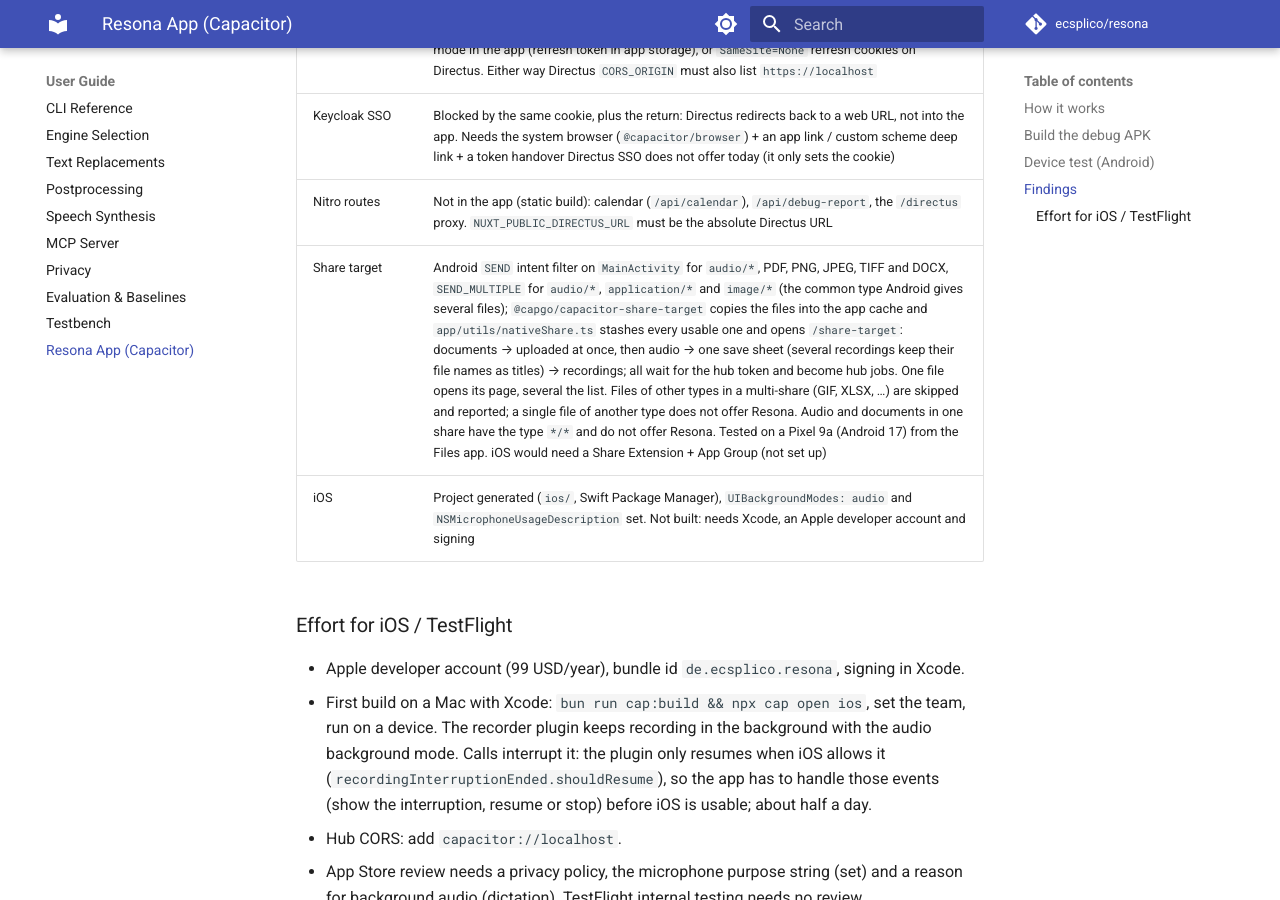
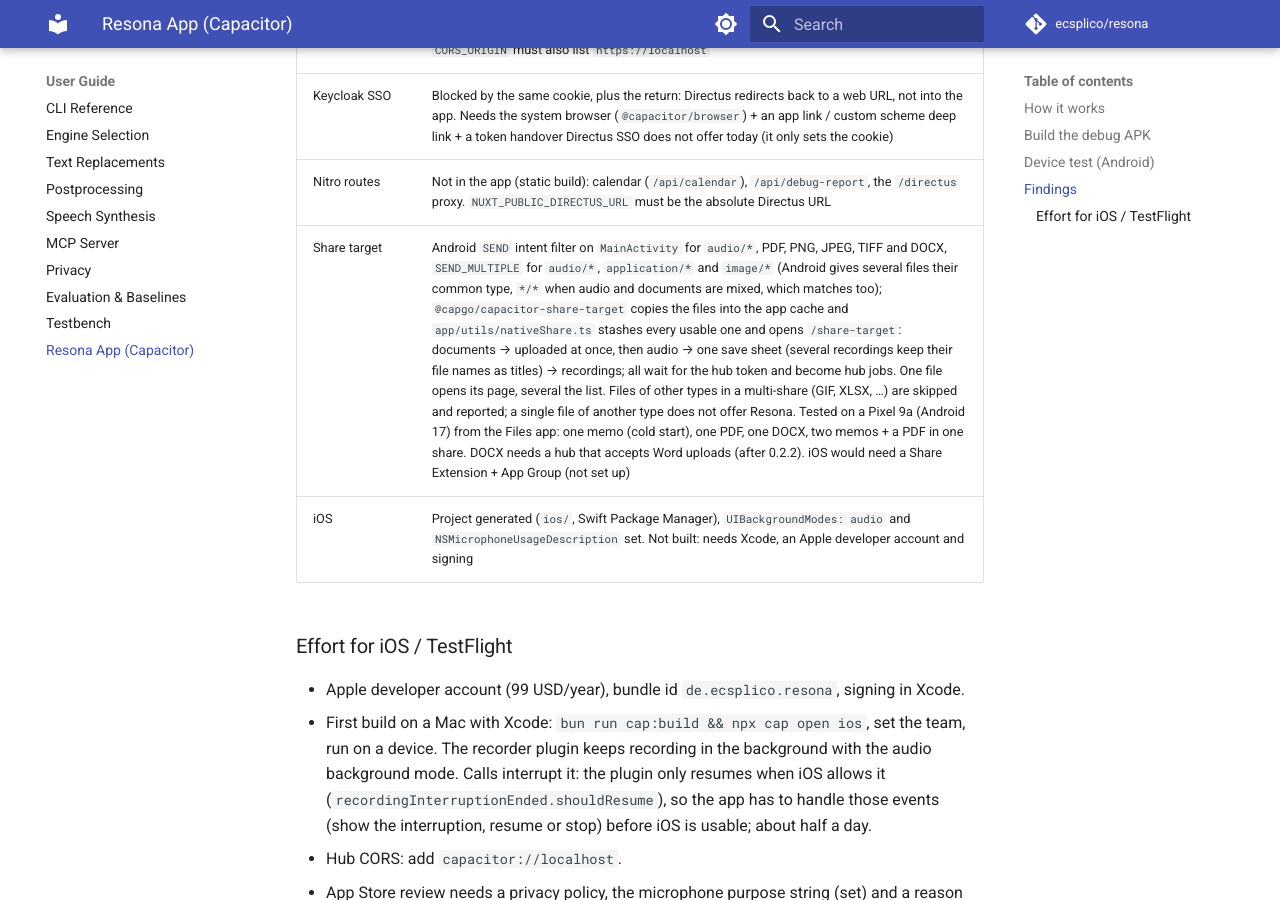
Before and after one commit to ecsplico/resona, an MkDocs documentation site: the page built from docs/guide/pwa-app.md, in a window 1280 px wide and 900 px high, scrolled down 3110 px. Built offline with MkDocs 1.6.1 and Material for MkDocs 9.7.7, drawn with Linux system fonts in a browser that asks for light colours; comment, search, counter and statistics services are not loaded.

Commit message:
docs(pwa): mixed audio + document shares reach Resona (*/*); phone test results

```diff
--- a/docs/guide/pwa-app.md
+++ b/docs/guide/pwa-app.md
@@ -101,7 +101,7 @@
 | Directus login | Blocked as is. The SDK runs in cookie mode: the refresh token is an httpOnly cookie of the Directus host, and from the app origin `https://localhost` that is a cross-site cookie. The WebView accepts third-party cookies (Capacitor enables them), but Directus sets the refresh cookie `SameSite=Lax` (`REFRESH_TOKEN_COOKIE_SAME_SITE` in `docker-compose.coolify.yml`), so it is not sent on the app's cross-site refresh. Password login gets an access token, but the session ends at the first refresh (~15 min). Fix options: JSON auth mode in the app (refresh token in app storage), or `SameSite=None` refresh cookies on Directus. Either way Directus `CORS_ORIGIN` must also list `https://localhost` |
 | Keycloak SSO | Blocked by the same cookie, plus the return: Directus redirects back to a web URL, not into the app. Needs the system browser (`@capacitor/browser`) + an app link / custom scheme deep link + a token handover Directus SSO does not offer today (it only sets the cookie) |
 | Nitro routes | Not in the app (static build): calendar (`/api/calendar`), `/api/debug-report`, the `/directus` proxy. `NUXT_PUBLIC_DIRECTUS_URL` must be the absolute Directus URL |
-| Share target | Android `SEND` intent filter on `MainActivity` for `audio/*`, PDF, PNG, JPEG, TIFF and DOCX, `SEND_MULTIPLE` for `audio/*`, `application/*` and `image/*` (the common type Android gives several files); `@capgo/capacitor-share-target` copies the files into the app cache and `app/utils/nativeShare.ts` stashes every usable one and opens `/share-target`: documents → uploaded at once, then audio → one save sheet (several recordings keep their file names as titles) → recordings; all wait for the hub token and become hub jobs. One file opens its page, several the list. Files of other types in a multi-share (GIF, XLSX, …) are skipped and reported; a single file of another type does not offer Resona. Audio and documents in one share have the type `*/*` and do not offer Resona. Tested on a Pixel 9a (Android 17) from the Files app. iOS would need a Share Extension + App Group (not set up) |
+| Share target | Android `SEND` intent filter on `MainActivity` for `audio/*`, PDF, PNG, JPEG, TIFF and DOCX, `SEND_MULTIPLE` for `audio/*`, `application/*` and `image/*` (Android gives several files their common type, `*/*` when audio and documents are mixed, which matches too); `@capgo/capacitor-share-target` copies the files into the app cache and `app/utils/nativeShare.ts` stashes every usable one and opens `/share-target`: documents → uploaded at once, then audio → one save sheet (several recordings keep their file names as titles) → recordings; all wait for the hub token and become hub jobs. One file opens its page, several the list. Files of other types in a multi-share (GIF, XLSX, …) are skipped and reported; a single file of another type does not offer Resona. Tested on a Pixel 9a (Android 17) from the Files app: one memo (cold start), one PDF, one DOCX, two memos + a PDF in one share. DOCX needs a hub that accepts Word uploads (after 0.2.2). iOS would need a Share Extension + App Group (not set up) |
 | iOS | Project generated (`ios/`, Swift Package Manager), `UIBackgroundModes: audio` and `NSMicrophoneUsageDescription` set. Not built: needs Xcode, an Apple developer account and signing |
 
 ### Effort for iOS / TestFlight
```
Also changed, not shown: 1 other file.
